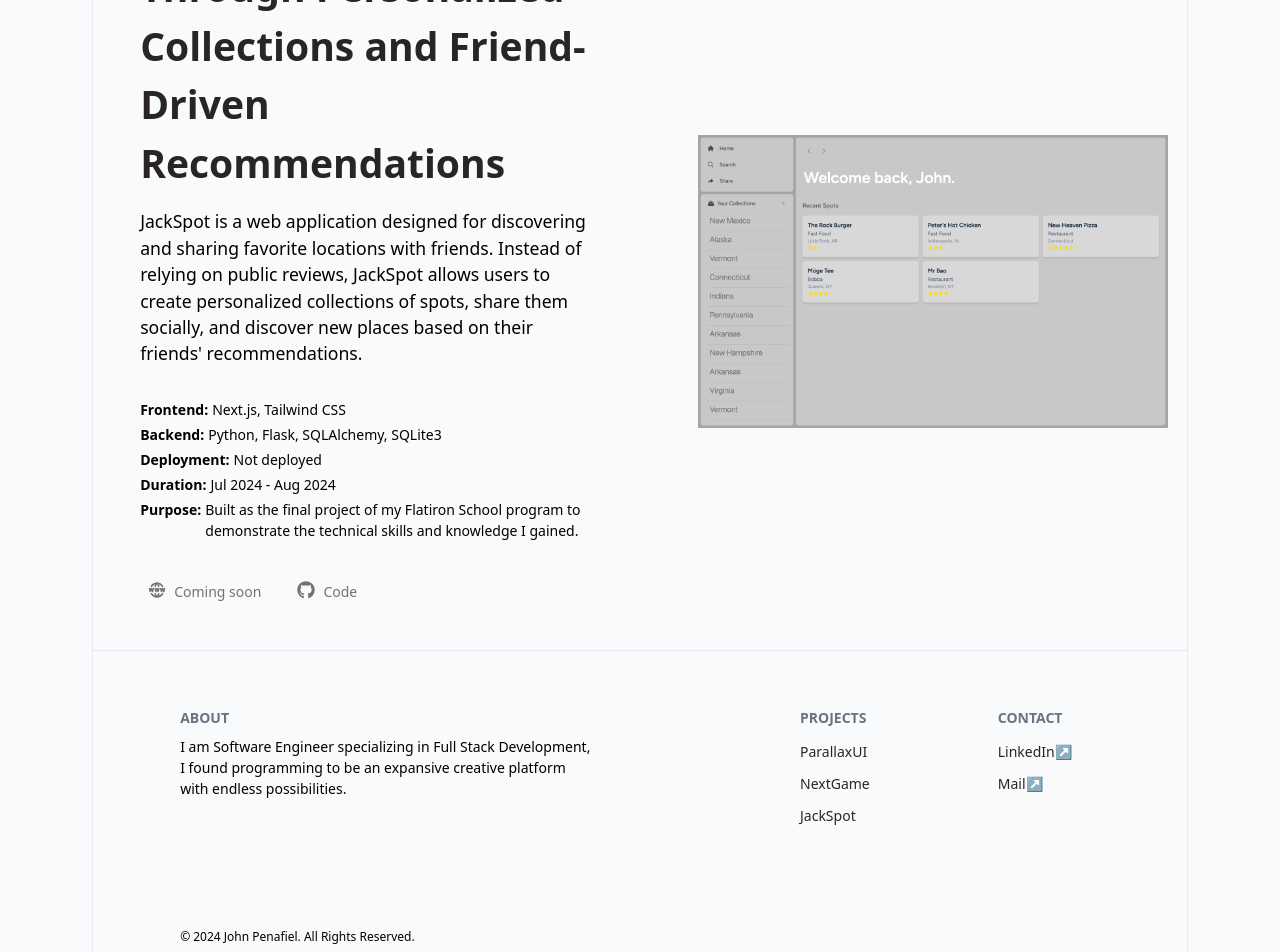
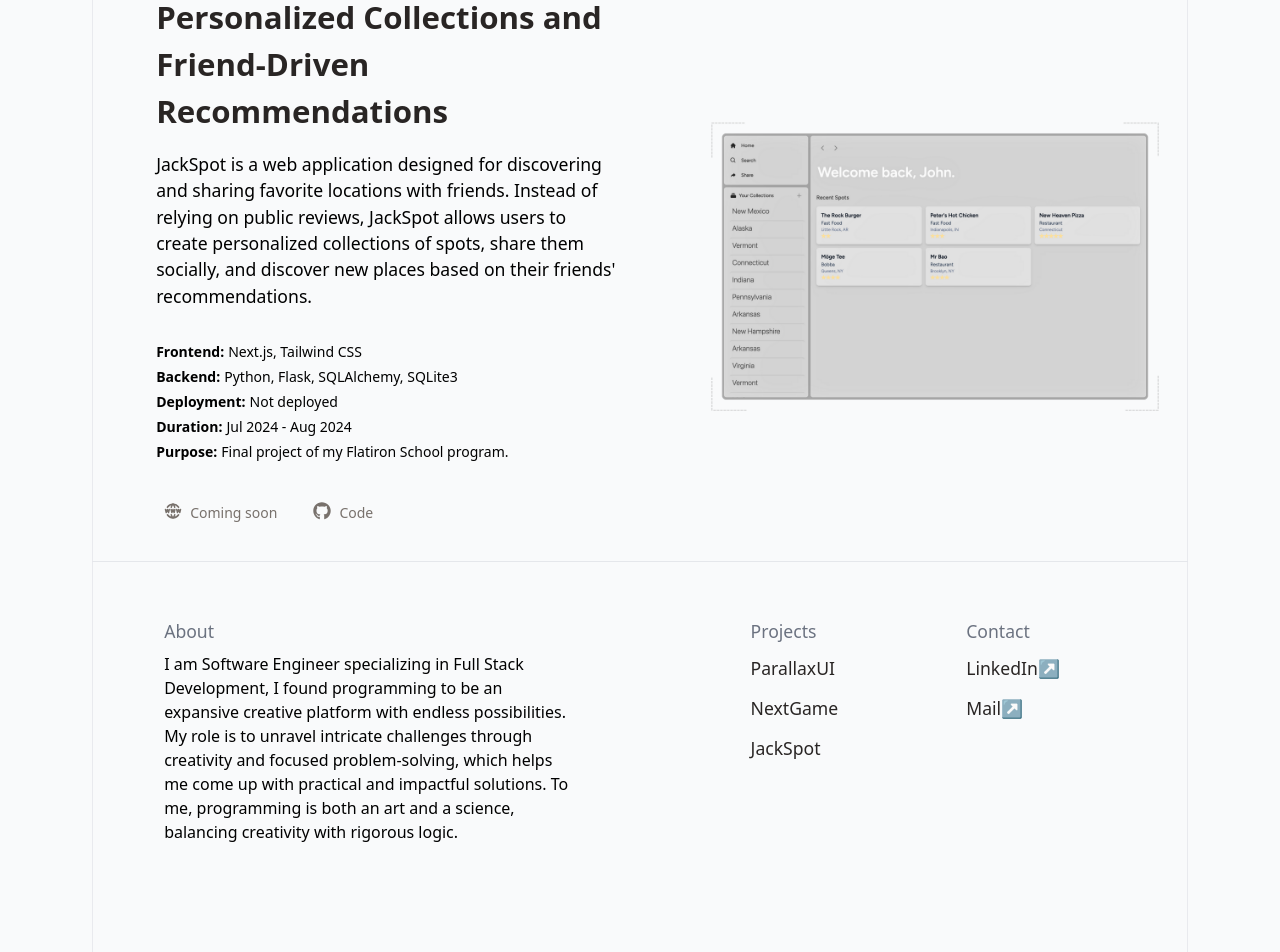
Before and after one commit to johnjohnpenafiel/Portfolio, a Next.js app: page /projects/jackspot in a window 1280 px wide. Shown: the part 240-1192 px from the top of the page. Built offline with nearby package versions, Linux system fonts and the light colour scheme.

Commit message:
UI updates

```diff
--- a/app/projects/[projectId]/page.tsx
+++ b/app/projects/[projectId]/page.tsx
@@ -13,15 +13,15 @@ const Projects = () => {
 
   return (
     <div className="min-h-screen -mt-[64px] bg-[#f9fafb]">
-      <div className="flex flex-col lg:flex-row w-full h-full pt-28 mb-10">
+      <div className="flex flex-col lg:flex-row w-full h-full pt-28 md:pt-40 mb-10">
         {/* ----- PROJECT DATA SECTION ------ */}
-        <div className="lg:w-1/2 mx-10 pl-0 md:mx-12">
+        <div className="lg:w-1/2 mx-10 md:ml-16">
           {/* NAME */}
           <div className="text-sm lg:text-md font-semibold text-stone-500">
             {project?.name}
           </div>
           {/* TITLE */}
-          <div className=" text-md md:text-2xl xl:text-4xl font-black text-stone-800">
+          <div className=" text-md md:text-2xl xl:text-3xl font-black text-stone-800">
             {project?.title}
           </div>
           {/* DESCRIPTION */}
@@ -29,7 +29,7 @@ const Projects = () => {
             {project?.description}
           </div>
           {/* DETAILS */}
-          <div className="mt-4">
+          <div className="mt-4 text-pretty">
             {project?.details!.map((detail) => (
               <div key={detail.name} className="flex text-xm md:text-sm mb-1">
                 <p className="mr-1 font-semibold">{detail.name}</p>
--- a/components/Footer.tsx
+++ b/components/Footer.tsx
@@ -25,30 +25,36 @@ const Footer = () => {
   ];
 
   return (
-    <div className="h-fit || bg-[#f9fafb] border-t">
-      <div className="md:flex">
-        <div className="flex-col space-y-2 my-14 mx-20 pl-2 md:w-1/2 md:pr-32">
-          {/* About */}
-          <h1 className="text-sm text-gray-500 font-semibold">ABOUT</h1>
-          <p className="text-sm">
+    <div className="h-96 bg-[#f9fafb] border-t">
+      {/* ----- FOOTER SECTION ----- */}
+      <div className="md:flex justify-between">
+        {/* ----- ABOUT SECTION ----- */}
+        <div className="flex-col my-14 mx-10 pl-2 md:w-1/2 md:pr-32 xl:ml-16">
+          <h1 className="text-sm md:text-md text-gray-500 font-medium mb-2">
+            About
+          </h1>
+          <p className="text-sm md:text-base text-wrap">
             I am Software Engineer specializing in Full Stack Development, I
             found programming to be an expansive creative platform with endless
-            possibilities.
+            possibilities. My role is to unravel intricate challenges through
+            creativity and focused problem-solving, which helps me come up with
+            practical and impactful solutions. To me, programming is both an art
+            and a science, balancing creativity with rigorous logic.
           </p>
         </div>
-        {/* Projects and Contact */}
-        <div className="flex space-x-32 justify-center my-10 md:my-14">
+        {/* ----- PROJECTS AND CONTACTS SECTION ----- */}
+        <div className="flex justify-around md:mr-10 xl:mr-32 md:space-x-32 md:justify-center my-10 md:my-14">
           <div>
-            {/* Projects */}
-            <h1 className="mb-2 text-sm text-gray-500 font-semibold">
-              PROJECTS
+            {/* PROJECTS */}
+            <h1 className="mb-1 text-sm md:text-md text-gray-500 font-medium">
+              Projects
             </h1>
             <ul>
               {projectCards.map((project) => (
                 <li key={project.id}>
                   <Link
                     href={project.href}
-                    className="text-sm text-stone-800 font-medium leading-8"
+                    className="text-sm md:text-md text-stone-800 leading-10 hover:text-stone-400"
                   >
                     {project.title}
                   </Link>
@@ -57,9 +63,9 @@ const Footer = () => {
             </ul>
           </div>
           <div>
-            {/* Contact */}
-            <h1 className="mb-2 text-sm text-gray-500 font-semibold">
-              CONTACT
+            {/* CONTACT */}
+            <h1 className="mb-1 text-sm md:text-md text-gray-500 font-medium">
+              Contact
             </h1>
             <ul>
               {contacts.map((contact) => (
@@ -68,7 +74,7 @@ const Footer = () => {
                     href={contact.href}
                     target={contact.target}
                     rel={contact.rel}
-                    className="text-sm text-stone-800 font-medium leading-8"
+                    className="text-sm md:text-md text-stone-800 leading-10 hover:text-stone-400"
                   >
                     {contact.title}
                     <span>↗</span>
@@ -80,9 +86,9 @@ const Footer = () => {
         </div>
       </div>
 
-      {/* Copywrite */}
+      {/* ----- COPYWRITE SECTION ----- */}
       <div className="flex justify-center md:justify-start pb-4">
-        <div className="flex md:mt-10 md:pl-2 mx-20 text-xm">
+        <div className="flex md:mt-20 mx-20 text-xm">
           © 2024 John Penafiel. All Rights Reserved.
         </div>
       </div>
--- a/data.ts
+++ b/data.ts
@@ -111,7 +111,7 @@ export const projectData = [
           "To create a useful tool while picking up new skills along the way",
       },
     ],
-    heroImage: "/images/ParallaxUILaptop.svg",
+    heroImage: "/images/ParallaxUIB.png",
     links: [
       {
         name: "Live site",
@@ -155,7 +155,7 @@ export const projectData = [
           "To create a useful tool while picking up new skills along the way",
       },
     ],
-    heroImage: "/images/NextGame.png",
+    heroImage: "/images/NextGameB.png",
     links: [
       {
         name: "Coming soon",
@@ -195,11 +195,10 @@ export const projectData = [
       },
       {
         name: "Purpose:",
-        description:
-          "Built as the final project of my Flatiron School program to demonstrate the technical skills and knowledge I gained.",
+        description: "Final project of my Flatiron School program.",
       },
     ],
-    heroImage: "/images/JackSpot.png",
+    heroImage: "/images/JackSpotB.png",
     links: [
       {
         name: "Coming soon",
```
